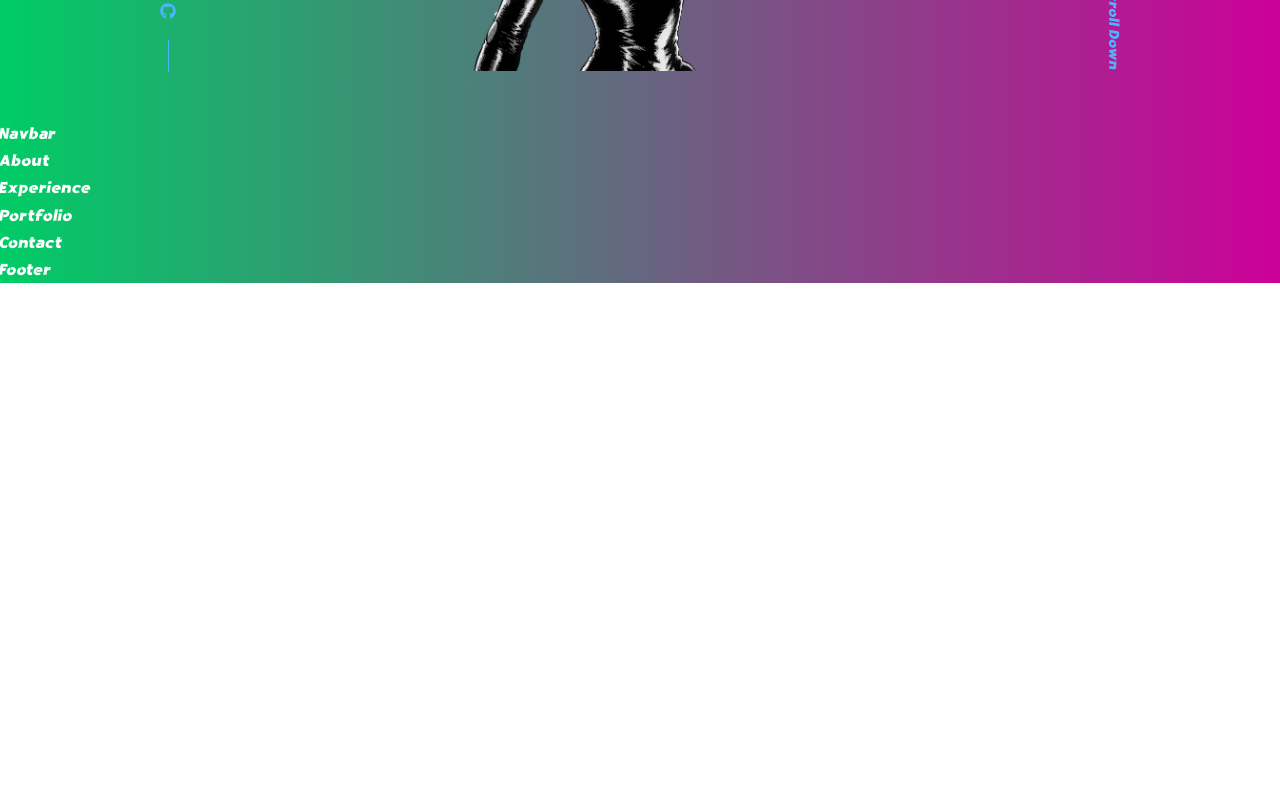
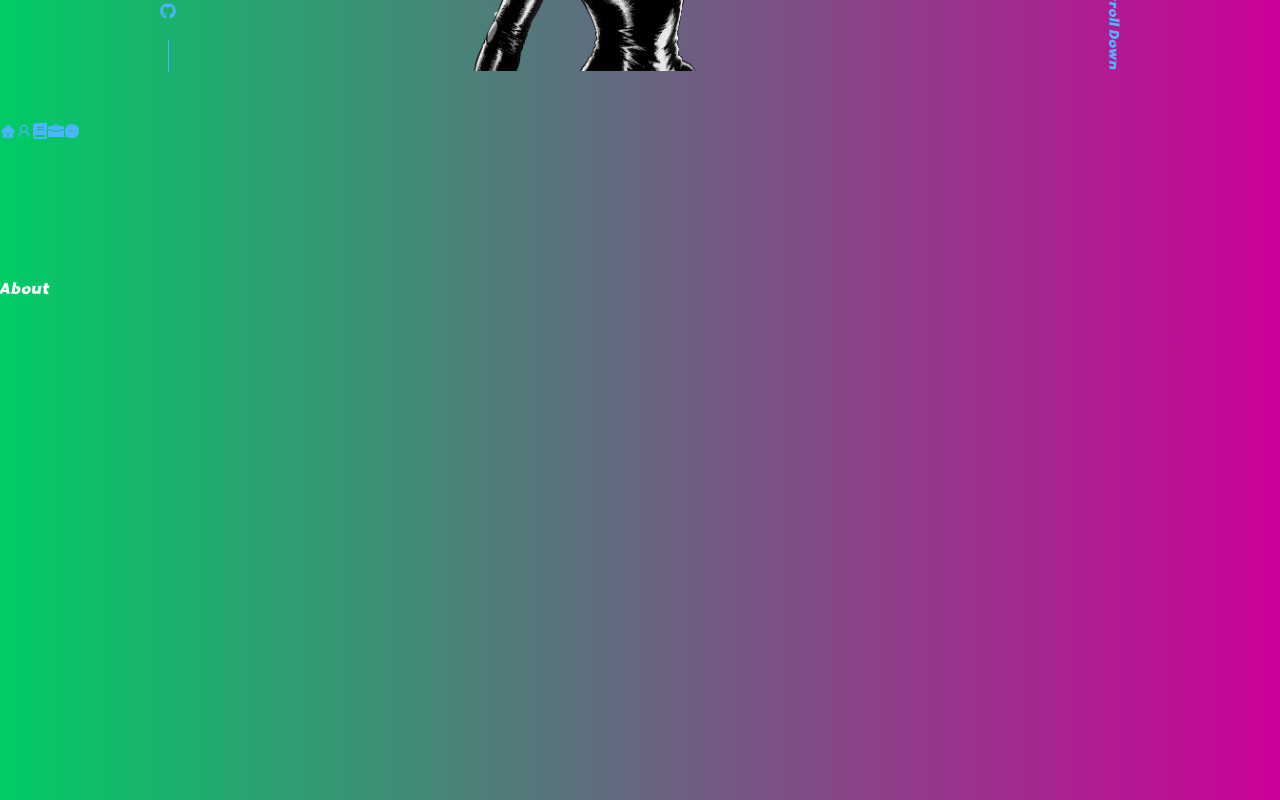
Before and after one commit to aldoibuado/Aldo-Portfolio, a React (Create React App) app in the folder client/: page / in a window 1280 px wide. Shown: the part 680-1480 px from the top of the page. Before the commit the page ends 963 px from the top, so only its background shows below. Built offline with nearby package versions, Linux system fonts and the light colour scheme.

Commit message:
added ids for each component, added icons to links that will take the user to the appropriate part of the website

```diff
--- a/client/src/components/about/About.jsx
+++ b/client/src/components/about/About.jsx
@@ -2,7 +2,7 @@ import React from 'react';
 
 function about() {
   return (
-    <div>About</div>
+    <section id='about'>About</section>
   )
 }
 
--- a/client/src/components/contact/Contact.jsx
+++ b/client/src/components/contact/Contact.jsx
@@ -3,7 +3,7 @@ import './contact.css';
 
 function contact() {
   return (
-    <div>Contact</div>
+    <section id="contact">Contact</section>
   )
 }
 
--- a/client/src/components/experience/Experience.jsx
+++ b/client/src/components/experience/Experience.jsx
@@ -3,7 +3,7 @@ import './experience.css';
 
 function Experience() {
   return (
-    <div>Experience</div>
+    <section id="experience">Experience</section>
   )
 }
 
--- a/client/src/components/header/header.css
+++ b/client/src/components/header/header.css
@@ -55,3 +55,22 @@ header {
     font-weight: 200;
     font-size: 0.9rem;
 }
+
+/* style for media queries on medium devices */
+@media screen and (max-width: 1024px) {
+  header {
+    height: 68vh;
+  }
+}
+
+/* style for media queries on small devices */
+@media screen and (max-width: 600px) {
+  header {
+    height: 100vh;
+  }
+
+  .header__socials, .scroll__down {
+    display: none;
+
+  }
+}
--- a/client/src/components/navbar/Navbar.jsx
+++ b/client/src/components/navbar/Navbar.jsx
@@ -1,9 +1,20 @@
 import React from 'react';
+import {AiTwotoneHome} from 'react-icons/ai';
+import {AiOutlineUser} from 'react-icons/ai';
+import {FaBook} from 'react-icons/fa';
+import {BsFillBriefcaseFill} from 'react-icons/bs';
+import {AiFillMessage} from 'react-icons/ai';
 import './navbar.css';
 
 function Navbar() {
   return (
-    <div>Navbar</div>
+    <nav>
+      <a href="#"><AiTwotoneHome /></a>
+      <a href="#about"><AiOutlineUser /></a>
+      <a href="#experience"><FaBook /></a>
+      <a href="#portfolio"><BsFillBriefcaseFill /></a>
+      <a href="#contact"><AiFillMessage /></a>
+    </nav>
   )
 }
 
--- a/client/src/components/portfolio/Portfolio.jsx
+++ b/client/src/components/portfolio/Portfolio.jsx
@@ -2,7 +2,7 @@ import React from 'react';
 
 function Portfolio() {
   return (
-    <div>Portfolio</div>
+    <section id="portfolio">Portfolio</section>
   )
 }
 
--- a/client/src/index.css
+++ b/client/src/index.css
@@ -70,6 +70,7 @@ h1 {
 
 section {
     margin-top: 8rem;
+    height: 100vh;
 }
 
 section > h2, section > h5 {
```
